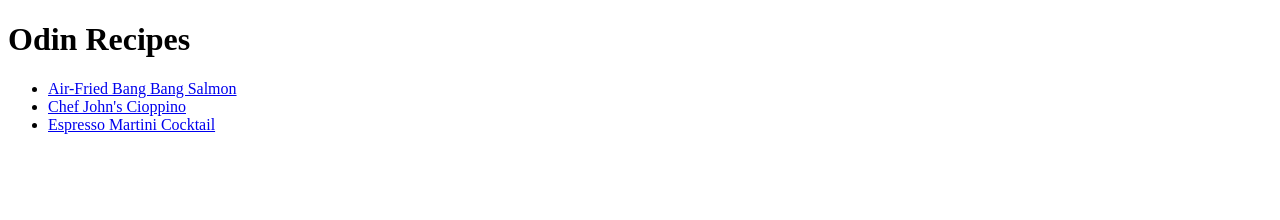
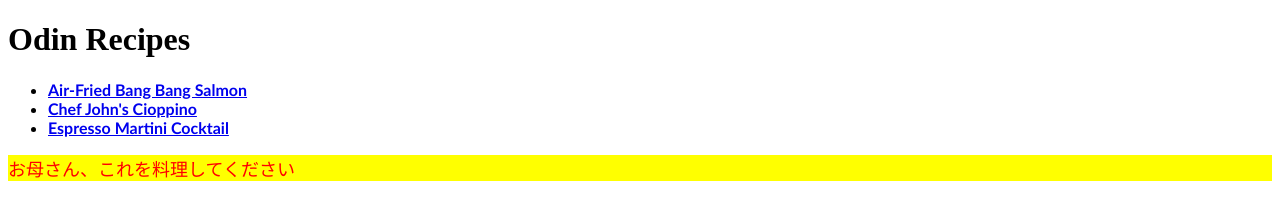
Before and after one commit to mscruzai/odin-recipes, a plain HTML site: page index.html in a window 1280 px wide. Drawn offline with Linux system fonts and the light colour scheme.

Commit message:
Added a simple style to odin-recipes files. Alaso asdded some extra notes at the end of main index and end of airdriedbangbangsalmon.html.

```diff
--- a/index.html
+++ b/index.html
@@ -4,6 +4,7 @@
     <meta charset="UTF-8">
     <meta name="viewport" content="width=device-width, initial-scale=1.0">
     <title>Odin Recipes</title>
+    <link rel="stylesheet" href="style.css">
 </head>
 <body>
     <h1>Odin Recipes</h1>
@@ -13,4 +14,5 @@
         <li><a href="./recipes/espressomartinicocktail.html">Espresso Martini Cocktail</a></li>
     </ul>
 </body>
+<p class="msgtosum1"> お母さん、これを料理してください</p>
 </html>
--- /dev/null
+++ b/recipes/style.css
@@ -0,0 +1,7 @@
+/* style.css */
+
+.msgtosum1 {
+    color: red;
+    font-size: large;
+    background-color: yellow;
+}
--- /dev/null
+++ b/style.css
@@ -0,0 +1,11 @@
+/* style.css */
+li {
+    font-family: 'Trebuchet MS', Tahoma, sans-serif;
+    font-weight: bold;
+}
+
+.msgtosum1 {
+    color: red;
+    font-size: large;
+    background-color: yellow;
+}
```
Also changed, not shown: recipes/airfriedbangbangsalmon.html (+2 -0 lines).
